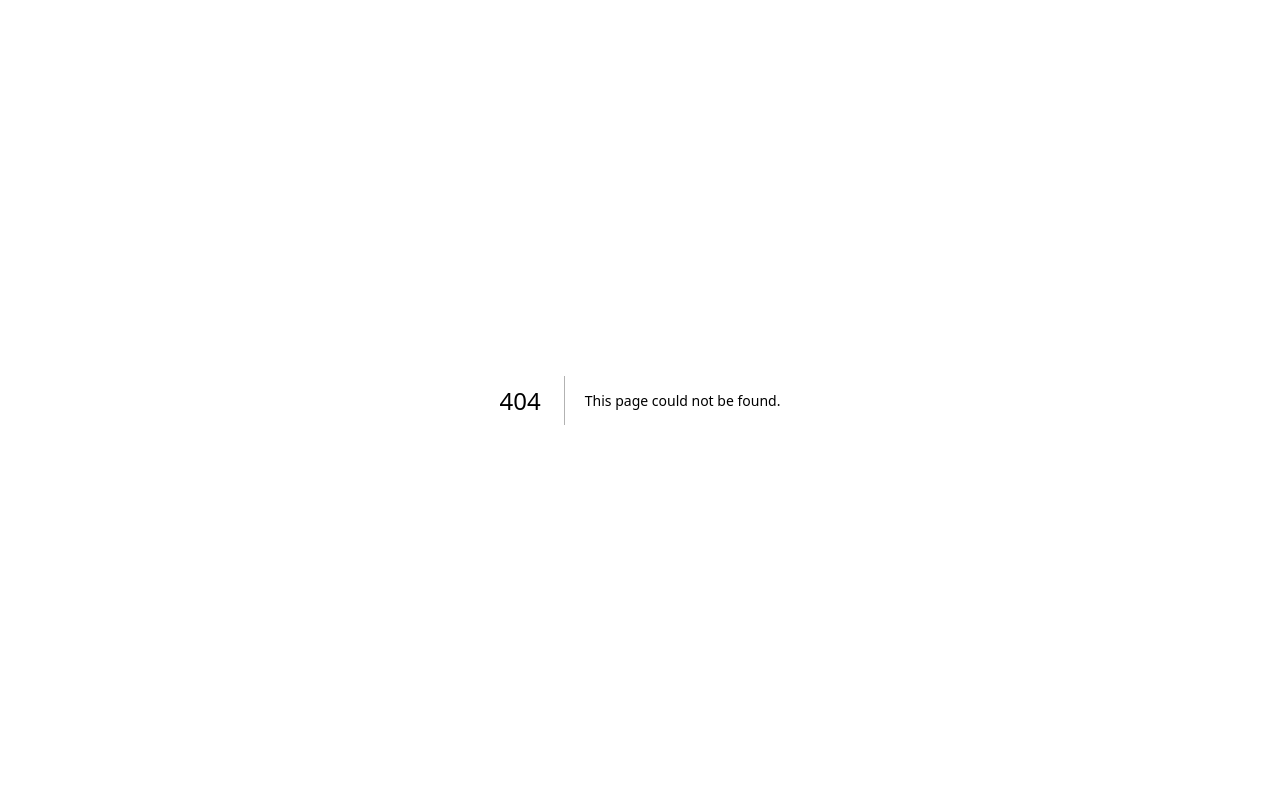
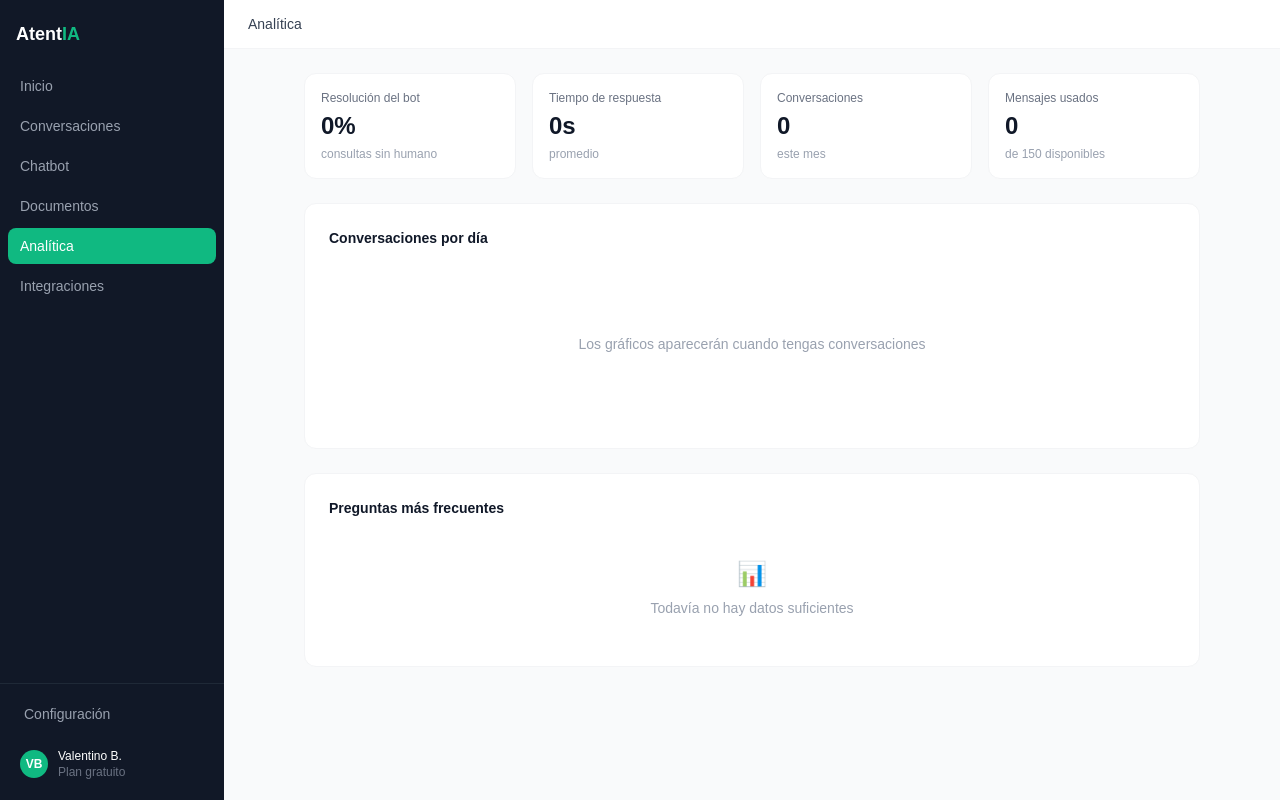
Before and after one commit to valluiscarlos86-hash/chatbot-saas, a Next.js app in the folder apps/web/: page /dashboard/analytics in a window 1280 px wide. Before the commit this address had no page. Built offline with nearby package versions, Linux system fonts and the light colour scheme.

Commit message:
feat: páginas de analítica, integraciones y configuración

```diff
--- /dev/null
+++ b/apps/web/app/dashboard/analytics/page.tsx
@@ -0,0 +1,59 @@
+export default function AnalyticsPage() {
+  return (
+    <div className="flex flex-col h-full">
+
+      {/* HEADER */}
+      <div className="bg-white border-b border-gray-100 px-6 py-3">
+        <span className="text-sm font-medium text-gray-700">Analítica</span>
+      </div>
+
+      {/* CONTENIDO */}
+      <div className="flex-1 p-6 bg-gray-50 overflow-auto">
+        <div className="max-w-4xl mx-auto flex flex-col gap-6">
+
+          {/* Métricas principales */}
+          <div className="grid grid-cols-4 gap-4">
+            <div className="bg-white rounded-xl border border-gray-100 p-4">
+              <div className="text-xs text-gray-500 mb-1">Resolución del bot</div>
+              <div className="text-2xl font-bold text-gray-900">0%</div>
+              <div className="text-xs text-gray-400 mt-1">consultas sin humano</div>
+            </div>
+            <div className="bg-white rounded-xl border border-gray-100 p-4">
+              <div className="text-xs text-gray-500 mb-1">Tiempo de respuesta</div>
+              <div className="text-2xl font-bold text-gray-900">0s</div>
+              <div className="text-xs text-gray-400 mt-1">promedio</div>
+            </div>
+            <div className="bg-white rounded-xl border border-gray-100 p-4">
+              <div className="text-xs text-gray-500 mb-1">Conversaciones</div>
+              <div className="text-2xl font-bold text-gray-900">0</div>
+              <div className="text-xs text-gray-400 mt-1">este mes</div>
+            </div>
+            <div className="bg-white rounded-xl border border-gray-100 p-4">
+              <div className="text-xs text-gray-500 mb-1">Mensajes usados</div>
+              <div className="text-2xl font-bold text-gray-900">0</div>
+              <div className="text-xs text-gray-400 mt-1">de 150 disponibles</div>
+            </div>
+          </div>
+
+          {/* Gráfico placeholder */}
+          <div className="bg-white rounded-xl border border-gray-100 p-6">
+            <h2 className="text-sm font-semibold text-gray-900 mb-4">Conversaciones por día</h2>
+            <div className="h-40 flex items-center justify-center">
+              <p className="text-sm text-gray-400">Los gráficos aparecerán cuando tengas conversaciones</p>
+            </div>
+          </div>
+
+          {/* Preguntas frecuentes */}
+          <div className="bg-white rounded-xl border border-gray-100 p-6">
+            <h2 className="text-sm font-semibold text-gray-900 mb-4">Preguntas más frecuentes</h2>
+            <div className="flex flex-col items-center justify-center py-6 gap-2">
+              <span className="text-2xl">📊</span>
+              <p className="text-sm text-gray-400">Todavía no hay datos suficientes</p>
+            </div>
+          </div>
+
+        </div>
+      </div>
+    </div>
+  )
+}
--- /dev/null
+++ b/apps/web/app/dashboard/integrations/page.tsx
@@ -0,0 +1,42 @@
+export default function IntegrationsPage() {
+  return (
+    <div className="flex flex-col h-full">
+      <div className="bg-white border-b border-gray-100 px-6 py-3">
+        <span className="text-sm font-medium text-gray-700">Integraciones</span>
+      </div>
+      <div className="flex-1 p-6 bg-gray-50 overflow-auto">
+        <div className="max-w-2xl mx-auto flex flex-col gap-4">
+
+          {/* WhatsApp */}
+          <div className="bg-white rounded-xl border border-gray-100 p-5 flex items-center gap-4">
+            <div className="w-12 h-12 rounded-xl bg-green-50 flex items-center justify-center text-2xl min-w-12">
+              📱
+            </div>
+            <div className="flex-1">
+              <div className="text-sm font-semibold text-gray-900">WhatsApp Business</div>
+              <div className="text-xs text-gray-400 mt-0.5">Conectá tu número de WhatsApp para recibir y responder mensajes</div>
+            </div>
+            <button className="px-4 py-2 bg-[#10B981] text-white text-xs font-medium rounded-lg hover:bg-[#059669] transition-colors">
+              Conectar
+            </button>
+          </div>
+
+          {/* Widget web */}
+          <div className="bg-white rounded-xl border border-gray-100 p-5 flex items-center gap-4">
+            <div className="w-12 h-12 rounded-xl bg-blue-50 flex items-center justify-center text-2xl min-w-12">
+              🌐
+            </div>
+            <div className="flex-1">
+              <div className="text-sm font-semibold text-gray-900">Widget para tu web</div>
+              <div className="text-xs text-gray-400 mt-0.5">Agregá un chat en tu sitio web con un pequeño script</div>
+            </div>
+            <button className="px-4 py-2 bg-[#10B981] text-white text-xs font-medium rounded-lg hover:bg-[#059669] transition-colors">
+              Configurar
+            </button>
+          </div>
+
+        </div>
+      </div>
+    </div>
+  )
+}
--- /dev/null
+++ b/apps/web/app/dashboard/settings/page.tsx
@@ -0,0 +1,57 @@
+export default function SettingsPage() {
+  return (
+    <div className="flex flex-col h-full">
+      <div className="bg-white border-b border-gray-100 px-6 py-3">
+        <span className="text-sm font-medium text-gray-700">Configuración</span>
+      </div>
+      <div className="flex-1 p-6 bg-gray-50 overflow-auto">
+        <div className="max-w-2xl mx-auto flex flex-col gap-6">
+
+          {/* Cuenta */}
+          <div className="bg-white rounded-xl border border-gray-100 p-6">
+            <h2 className="text-sm font-semibold text-gray-900 mb-4">Mi cuenta</h2>
+            <div className="flex flex-col gap-4">
+              <div>
+                <label className="text-xs font-medium text-gray-600 block mb-1.5">Nombre</label>
+                <input type="text" placeholder="Tu nombre" className="w-full border border-gray-200 rounded-lg px-3 py-2 text-sm focus:outline-none focus:border-[#10B981]" />
+              </div>
+              <div>
+                <label className="text-xs font-medium text-gray-600 block mb-1.5">Email</label>
+                <input type="email" placeholder="tu@email.com" className="w-full border border-gray-200 rounded-lg px-3 py-2 text-sm focus:outline-none focus:border-[#10B981]" />
+              </div>
+            </div>
+          </div>
+
+          {/* Plan */}
+          <div className="bg-white rounded-xl border border-gray-100 p-6">
+            <h2 className="text-sm font-semibold text-gray-900 mb-4">Plan actual</h2>
+            <div className="flex items-center justify-between">
+              <div>
+                <div className="text-sm font-medium text-gray-900">Plan gratuito</div>
+                <div className="text-xs text-gray-400 mt-0.5">150 mensajes por mes · 1 agente</div>
+              </div>
+              <button className="px-4 py-2 bg-[#10B981] text-white text-xs font-medium rounded-lg hover:bg-[#059669] transition-colors">
+                Mejorar plan
+              </button>
+            </div>
+          </div>
+
+          {/* Peligro */}
+          <div className="bg-white rounded-xl border border-red-100 p-6">
+            <h2 className="text-sm font-semibold text-red-600 mb-4">Zona de peligro</h2>
+            <div className="flex items-center justify-between">
+              <div>
+                <div className="text-sm font-medium text-gray-900">Cerrar sesión</div>
+                <div className="text-xs text-gray-400 mt-0.5">Salir de tu cuenta en este dispositivo</div>
+              </div>
+              <button className="px-4 py-2 bg-red-50 text-red-600 text-xs font-medium rounded-lg hover:bg-red-100 transition-colors border border-red-200">
+                Cerrar sesión
+              </button>
+            </div>
+          </div>
+
+        </div>
+      </div>
+    </div>
+  )
+}
```
